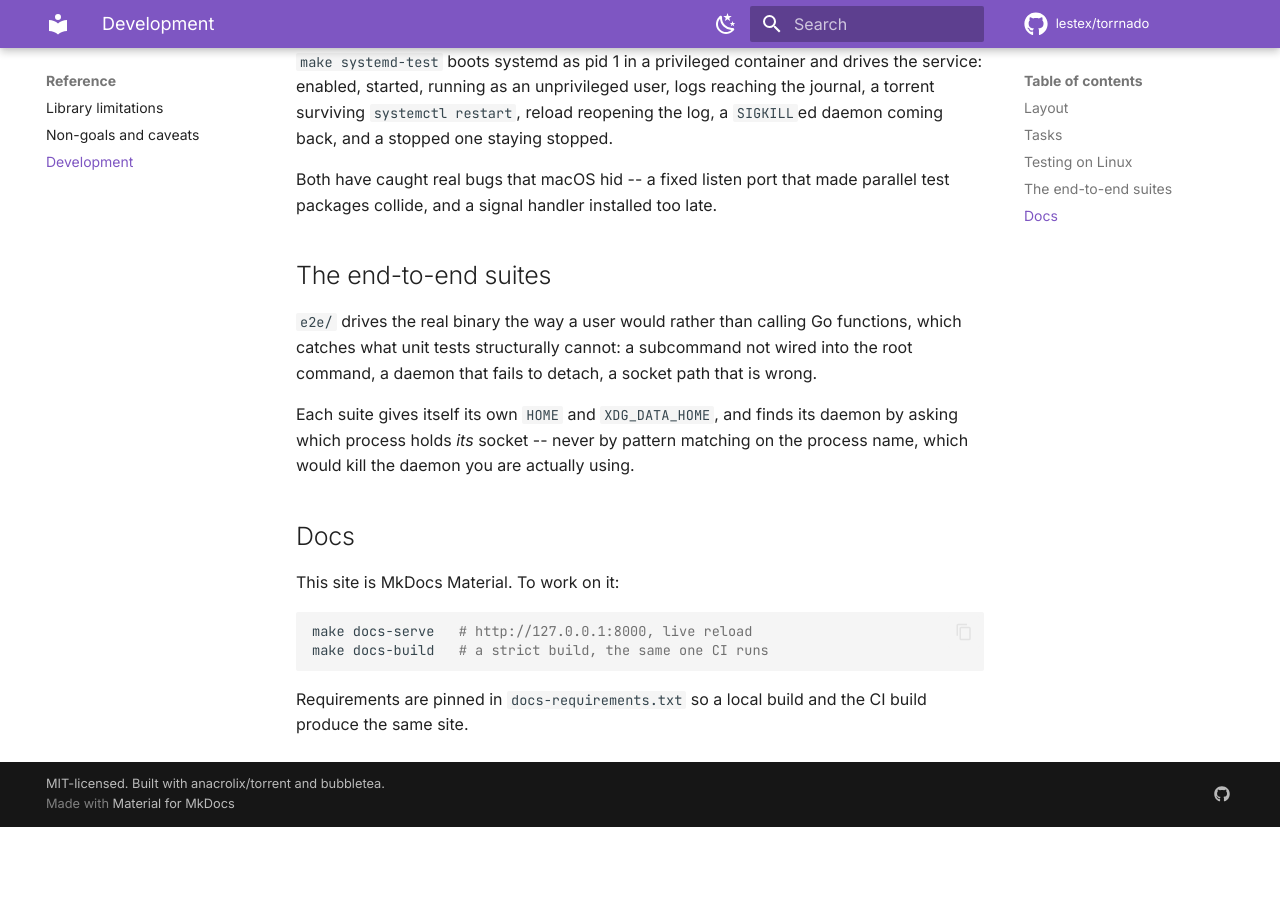
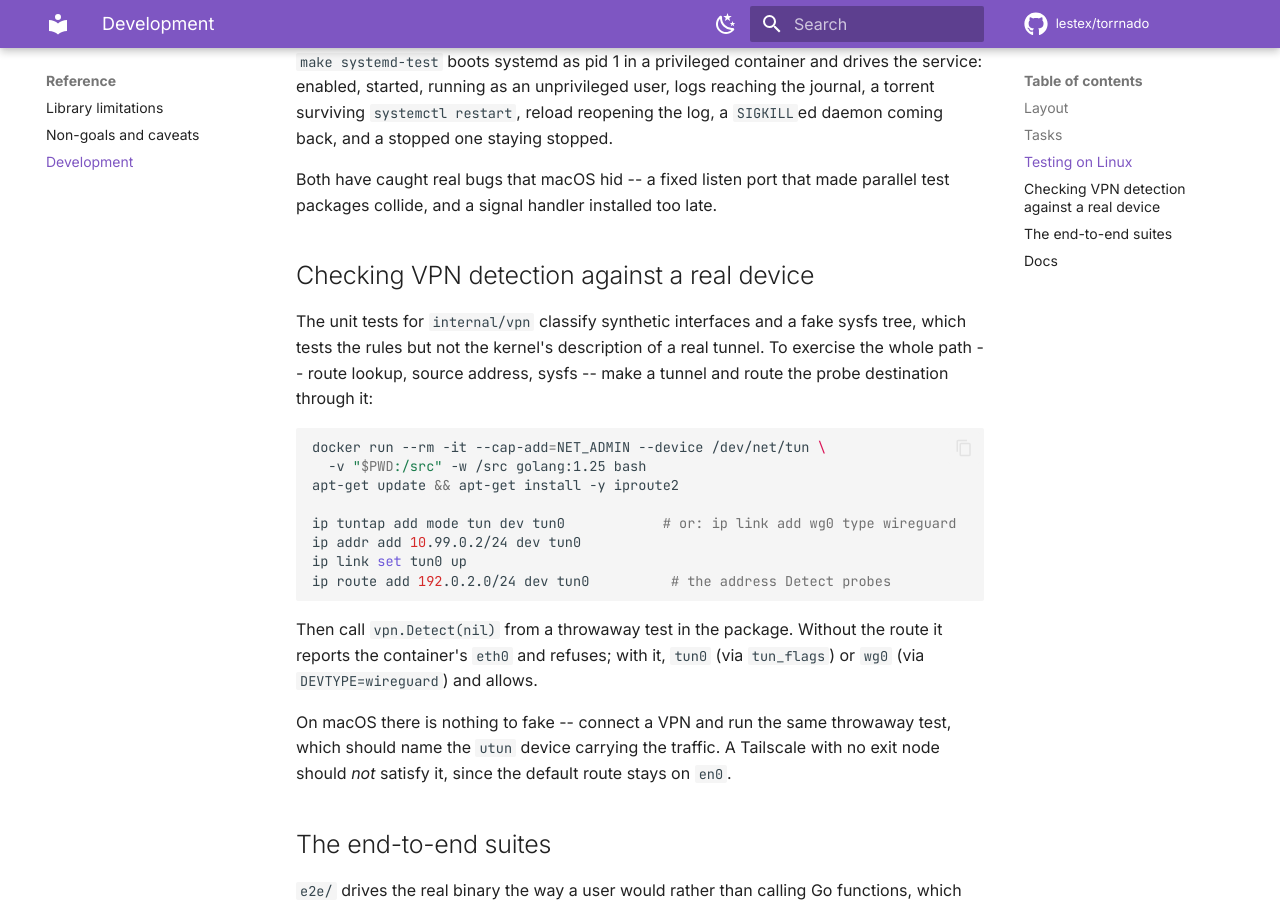
Before and after one commit to lestex/torrnado, an MkDocs documentation site: the page built from docs/reference/development.md, in a window 1280 px wide and 900 px high, scrolled down 1321 px. Built offline with MkDocs 1.6.1 and Material for MkDocs 9.7.7, drawn with Linux system fonts in a browser that asks for light colours; comment, search, counter and statistics services are not loaded; before the commit the page ends 2148 px from its top, so only the background shows below that.

Commit message:
docs: how to check VPN detection against a real device
The unit tests classify synthetic interfaces and a fake sysfs tree, which
covers the rules but not the kernel's description of an actual tunnel.
The recipe for the real thing -- a tun or wireguard device in a container
with the probe destination routed through it -- is worth keeping, since
it is the only way to reach the positive path without a VPN.

````diff
--- a/docs/reference/development.md
+++ b/docs/reference/development.md
@@ -66,6 +66,33 @@ one staying stopped.
 Both have caught real bugs that macOS hid -- a fixed listen port that made
 parallel test packages collide, and a signal handler installed too late.
 
+## Checking VPN detection against a real device
+
+The unit tests for `internal/vpn` classify synthetic interfaces and a fake
+sysfs tree, which tests the rules but not the kernel's description of a
+real tunnel. To exercise the whole path -- route lookup, source address,
+sysfs -- make a tunnel and route the probe destination through it:
+
+```sh
+docker run --rm -it --cap-add=NET_ADMIN --device /dev/net/tun \
+  -v "$PWD:/src" -w /src golang:1.25 bash
+apt-get update && apt-get install -y iproute2
+
+ip tuntap add mode tun dev tun0            # or: ip link add wg0 type wireguard
+ip addr add 10.99.0.2/24 dev tun0
+ip link set tun0 up
+ip route add 192.0.2.0/24 dev tun0          # the address Detect probes
+```
+
+Then call `vpn.Detect(nil)` from a throwaway test in the package. Without
+the route it reports the container's `eth0` and refuses; with it, `tun0`
+(via `tun_flags`) or `wg0` (via `DEVTYPE=wireguard`) and allows.
+
+On macOS there is nothing to fake -- connect a VPN and run the same
+throwaway test, which should name the `utun` device carrying the traffic.
+A Tailscale with no exit node should *not* satisfy it, since the default
+route stays on `en0`.
+
 ## The end-to-end suites
 
 `e2e/` drives the real binary the way a user would rather than calling Go
````
